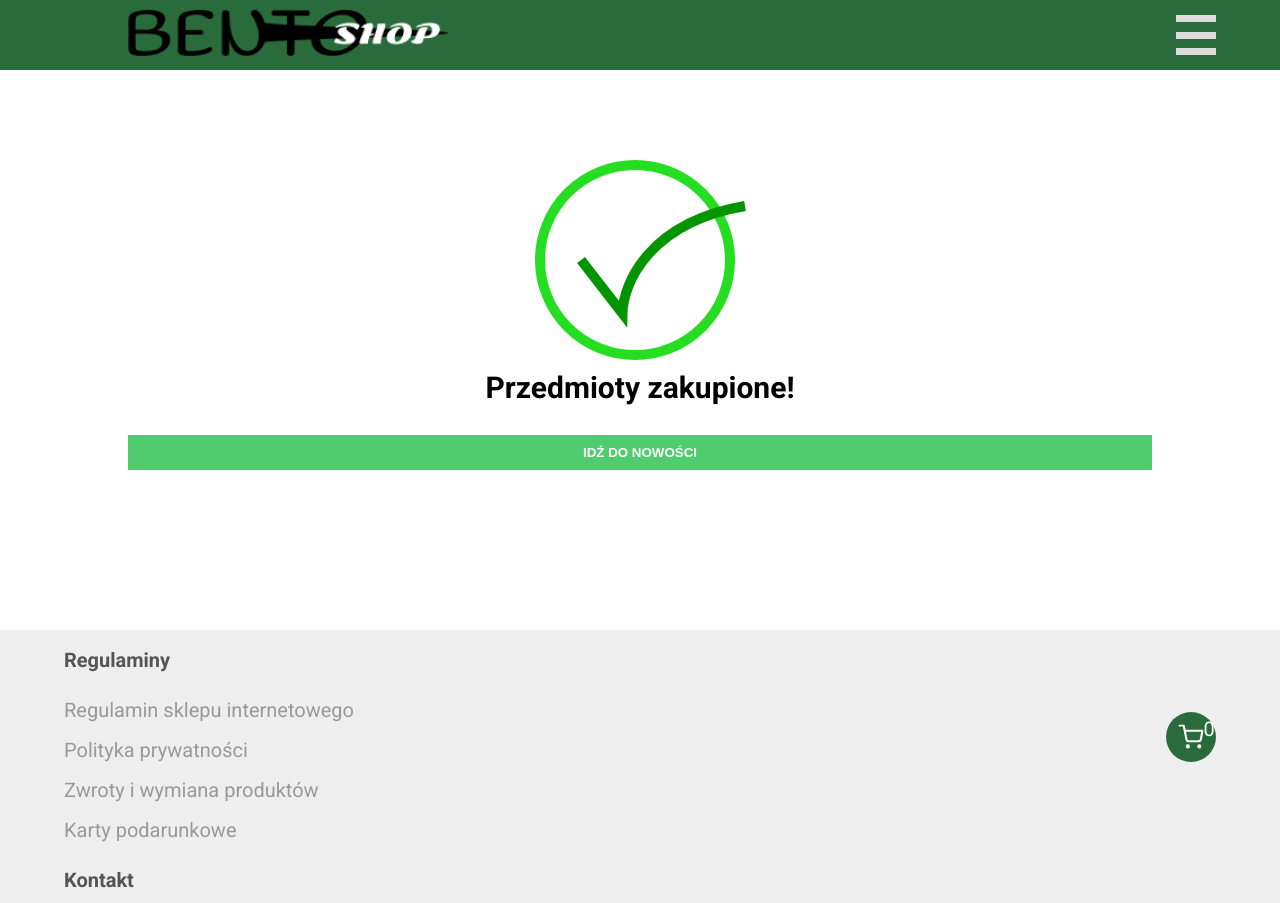
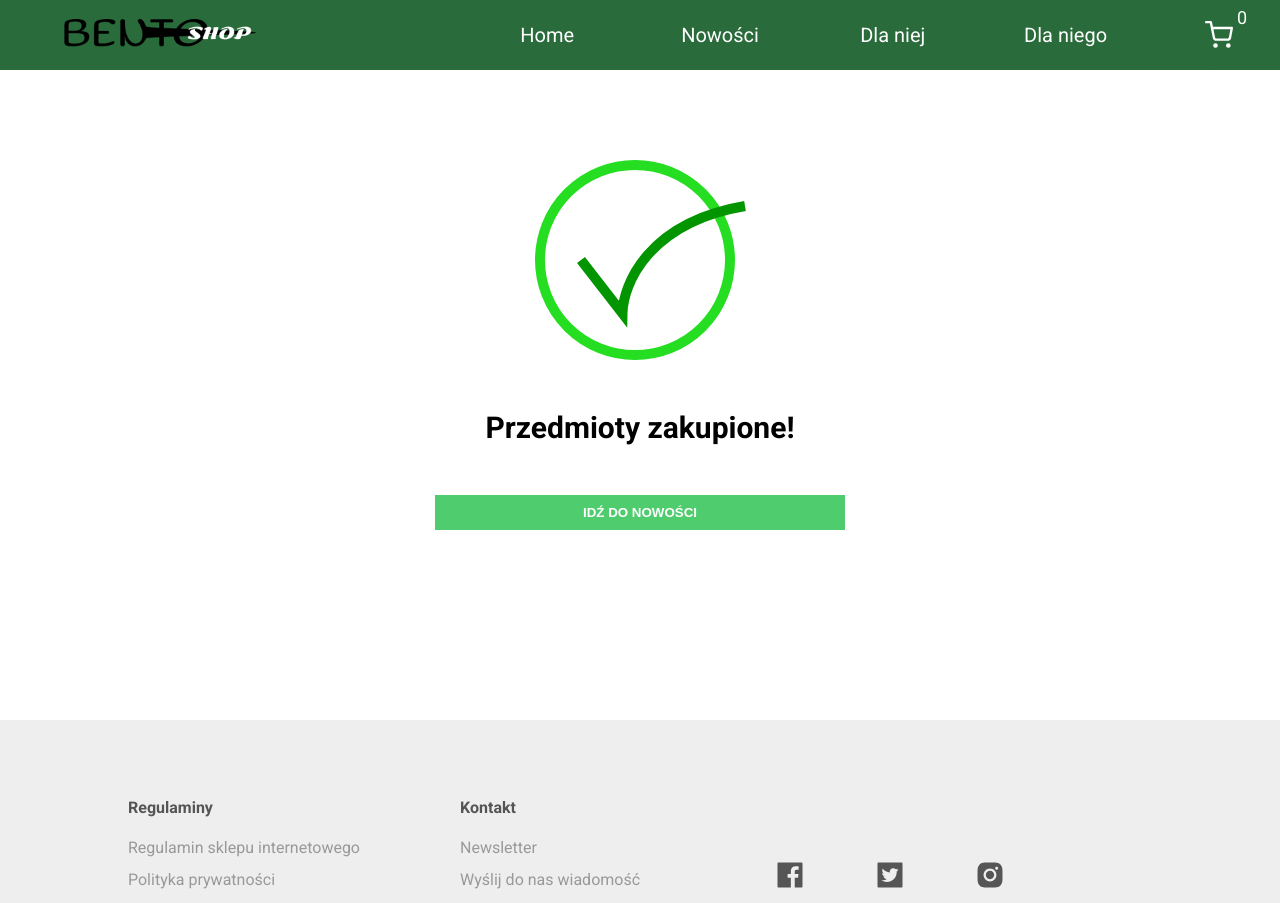
Before and after one commit to juujisai/bento-store, a React (Create React App) app: page /checkout in a window 1280 px wide. Shown: the top 903 px of the page. Built offline with nearby package versions, Linux system fonts and the light colour scheme.

Commit message:
add media for desktops

```diff
--- a/src/components/CartItem.js
+++ b/src/components/CartItem.js
@@ -21,7 +21,7 @@ const CartItem = ({ data: { img, name, id, amount, orderSize, price }, cart, cha
   return (
     <>
       <tr>
-        <td><Link to={`/shop/items/${id}`}><img src={img === 'undefined' ? no_picture : img} alt={name} /></Link></td>
+        <td><Link to={`/shop/items/${id}`}><img src={typeof img === 'undefined' ? no_picture : img} alt={name} /></Link></td>
         <td>{name}</td>
         <td>{amount} x {orderSize}</td>
         {/* <td>{amount}</td> */}
--- a/src/components/NavElements.js
+++ b/src/components/NavElements.js
@@ -13,18 +13,28 @@ const NavElements = ({ navOpen, switchVisible }) => {
       behavior: 'smooth'
     })
   }
+  const [scrollValue, setScrollValue] = React.useState(0)
+  const [wWidth, setWWidth] = React.useState(0)
+  window.addEventListener('scroll', (e) => {
+    setWWidth(window.innerWidth)
+    setScrollValue(window.scrollY)
+  })
 
 
   const nav = menuData.map(item => (
     // <li className="navi-li" key={item.id} style={navOpen ? { top: `${item.id * .15 * window.innerHeight + 70}px` } : { top: `-200px` }}>
-    <li className={`navi-li ${navOpen ? 'navOpen' : null}`} key={item.id}>
+    <li
+      className={`navi-li ${navOpen ? 'navOpen' : null}`}
+      key={item.id}>
       <NavLink
         to={item.path}
+        exact
         onClick={() => {
           handleClick()
           switchVisible()
         }}
         className={navOpen ? 'navOpen' : null}
+        id={wWidth >= 1024 && scrollValue > window.innerHeight / 2 ? 'change-color' : null}
         style={{ transitionDelay: `${item.id * 0.25}s` }}
       >
         {item.title}
@@ -33,7 +43,9 @@ const NavElements = ({ navOpen, switchVisible }) => {
   ))
 
   return (
-    <ul className={`navi ${navOpen ? null : 'hidden'}`}>
+    <ul className={`navi ${navOpen ? null : 'hidden'}`}
+    // id={wWidth >= 1024 && scrollValue > window.innerHeight / 2 ? 'change-color' : null}
+    >
       {nav}
     </ul>
   );
--- a/src/styles/index.css
+++ b/src/styles/index.css
@@ -27,6 +27,7 @@ body {
 
 .main {
   margin-top: var(--navBar);
+  min-height: 70vh;
 
 }
 
@@ -516,6 +517,7 @@ header {
   width: 50%;
   height: 50%;
   color: #fff;
+  transition: .5s;
 }
 
 
@@ -536,6 +538,7 @@ header {
   width: 100%;
   height: 100%;
   border-radius: 50%;
+  transition: .5s;
 }
 
 .cartpage {
@@ -1054,7 +1057,6 @@ div.cont {
     height: 15vh;
   }
 
-  /* Header */
   header {
     display: flex;
     flex-wrap: wrap;
@@ -1157,11 +1159,6 @@ div.cont {
     margin-top: 20px;
   }
 
-
-  /* end of section new */
-
-
-  /* item page */
   .item-page {
     margin: 0 5%;
     padding: 30px 0;
@@ -1216,7 +1213,6 @@ div.cont {
     padding: 10px 0;
   }
 
-  /* cart */
   .cart-icon {
     bottom: 3vw;
     width: 50px;
@@ -1309,3 +1305,325 @@ div.cont {
   }
 
 }
+
+
+/* desktop */
+
+@media (min-width: 1024px) and (orientation: landscape) {
+
+
+
+  .navigation {
+    position: relative;
+  }
+
+
+
+  .menu-bars {
+    display: none;
+  }
+
+
+
+  .logo {
+    left: 5%;
+    width: 15%;
+  }
+
+
+  .navi.hidden {
+    top: 0%;
+  }
+
+  .navi {
+    display: flex;
+    justify-content: flex-end;
+    padding-right: 10%;
+    margin-top: 0;
+    padding-top: 0;
+    height: var(--navBar);
+    background-color: transparent;
+    z-index: 8;
+  }
+
+  .navi-li {
+    width: 15%;
+    height: var(--navBar)
+  }
+
+
+  .navi-li a {
+    position: relative;
+    transform: translateY(0%);
+    color: #fff;
+    font-size: 1em;
+    font-weight: normal;
+    transition: .5s;
+  }
+
+  .navi-li a::after {
+    display: block;
+    content: '';
+    position: absolute;
+    left: 0;
+    bottom: 0;
+    width: 100%;
+    height: 100%;
+    background-color: rgba(0, 0, 0, 0);
+    transition: .5s;
+  }
+
+  .navi-li a:hover::after {
+    background-color: rgba(0, 0, 0, .1);
+
+  }
+
+  .navi-li a.active::before {
+    display: block;
+    content: '';
+    position: absolute;
+    left: 0;
+    bottom: 0;
+    width: 100%;
+    height: 5px;
+    background-color: #fff;
+  }
+
+  #change-color {
+    color: var(--mainDarkGreen);
+    transform: translateY(-100%);
+  }
+
+
+
+  header {
+    position: relative;
+    display: flex;
+    flex-wrap: wrap;
+    margin: 15vh 0;
+    height: 70vh;
+
+  }
+
+  .header-rest {
+    width: 70%;
+    height: 70vh;
+  }
+
+
+
+
+  .header-video {
+    width: 30%;
+    height: 70vh;
+  }
+
+
+  .video-info {
+    bottom: 20%;
+    padding: 0 20px;
+    width: 30%;
+    background-color: rgba(41, 107, 58, 0);
+  }
+
+  .video-info h1 {
+    font-size: 1em;
+  }
+
+  .banners-cont {
+    overflow: hidden;
+  }
+
+  .single-banner {
+    margin: 0 4px;
+    height: 70vh;
+  }
+
+  .banner-title {
+    padding: 10px;
+  }
+
+  .banner-title a {
+    font-size: 1.25em;
+  }
+
+  .square-nav {
+    bottom: 5%;
+  }
+
+  .square-nav-item {
+    margin: 10px;
+    width: 20px;
+    height: 20px;
+    transition: .5s;
+  }
+
+  .square-nav-item:hover {
+    box-shadow: 5px 5px 0 #fff;
+    cursor: pointer;
+  }
+
+
+
+  .item-page {
+    margin: 0 15%;
+    width: 70%;
+  }
+
+
+  .cart-icon {
+    bottom: calc(100vh - 70px);
+    right: 2%;
+    width: 70px;
+    height: 70px;
+    z-index: 10;
+  }
+
+
+
+  .cart-icon svg {
+    width: 40%;
+    height: 40%;
+  }
+
+  .cart-icon:hover svg {
+    color: red;
+  }
+
+  .cart-length {
+    font-size: .9em;
+  }
+
+  .cartpage {
+    width: 50%;
+  }
+
+
+  #cart-item-tools span {
+    transition: .5s;
+    cursor: pointer;
+  }
+
+  #cart-item-tools span:hover {
+    color: #000
+  }
+
+  #cart-item-tools .icon-success:hover {
+    color: rgb(6, 172, 20);
+  }
+
+  #cart-item-tools .icon-danger:hover {
+    color: #eb220c
+  }
+
+
+  .item-filter {
+    margin: 0 0 0 auto;
+    width: 30%;
+  }
+
+
+  footer {
+    display: flex;
+    padding: 5% 10%;
+    font-size: .8em;
+  }
+
+  .footer-list {
+    display: flex;
+  }
+
+  .footer-list-item {
+    margin-right: 100px;
+  }
+
+  .footer-list-item p {
+    transition: .3s;
+  }
+
+  .footer-list-item p:hover {
+    color: var(--mainDarkGreen);
+    cursor: pointer;
+  }
+
+  .media ul {
+    width: 300px;
+    height: 100%;
+    align-items: center;
+    justify-content: space-around;
+  }
+
+  .media ul li {
+    width: calc(100% / 3);
+  }
+
+  .media ul li a {
+    transition: .3s;
+  }
+
+  .media ul li a:hover {
+    color: var(--mainDarkGreen);
+    transform: scale(1.5);
+    transform-origin: center;
+  }
+
+  .checkout-page h2 {
+    margin: 50px auto;
+  }
+
+  .checkout-page .item-buy {
+    margin: 50px auto;
+    width: 40%;
+  }
+
+  .error-page {
+    margin: 15vh 15%;
+  }
+
+
+
+  .item-buy button,
+  .btn-main {
+    transition: .3s;
+  }
+
+
+  .item-buy button:hover,
+  .btn-main:hover {
+    background-color: var(--mainDarkGreen);
+    cursor: pointer;
+  }
+
+  .filter-single-name,
+  .filtered-data label,
+  .filtered-data input {
+    transition: .3s;
+    cursor: pointer;
+  }
+
+
+}
+
+
+
+@media (min-width: 1300px) and (orientation: landscape) {
+
+  .items {
+    width: 80%;
+    margin: 0 auto;
+  }
+
+  .shop-item-demo {
+    width: 20%;
+  }
+}
+
+
+@media (min-width: 1600px) and (orientation: landscape) {
+
+  .main {
+    margin-left: 10%;
+    margin-right: 10%;
+    width: 80%;
+  }
+}
```
Also changed, not shown: 1 other file (tests, documents, lock files or other folders).
